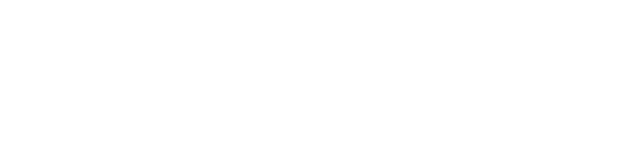
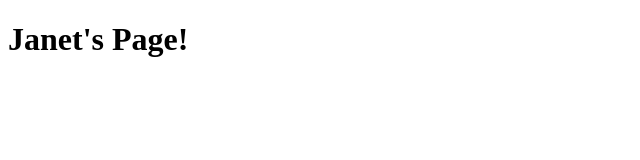
Before and after one commit to janetg08/Same-Lesson-Gillespie, a plain HTML site: page index.html in a window 1280 px wide. Shown: the whole page, without its empty margins (0-640 px from the left). Drawn offline with Linux system fonts and the light colour scheme.

Commit message:
add name

```diff
--- a/index.html
+++ b/index.html
@@ -5,6 +5,6 @@
     <title>title</title>
   </head>
   <body>
-    <h1></h1>
+    <h1>Janet's Page!</h1>
   </body>
 </html>
```
